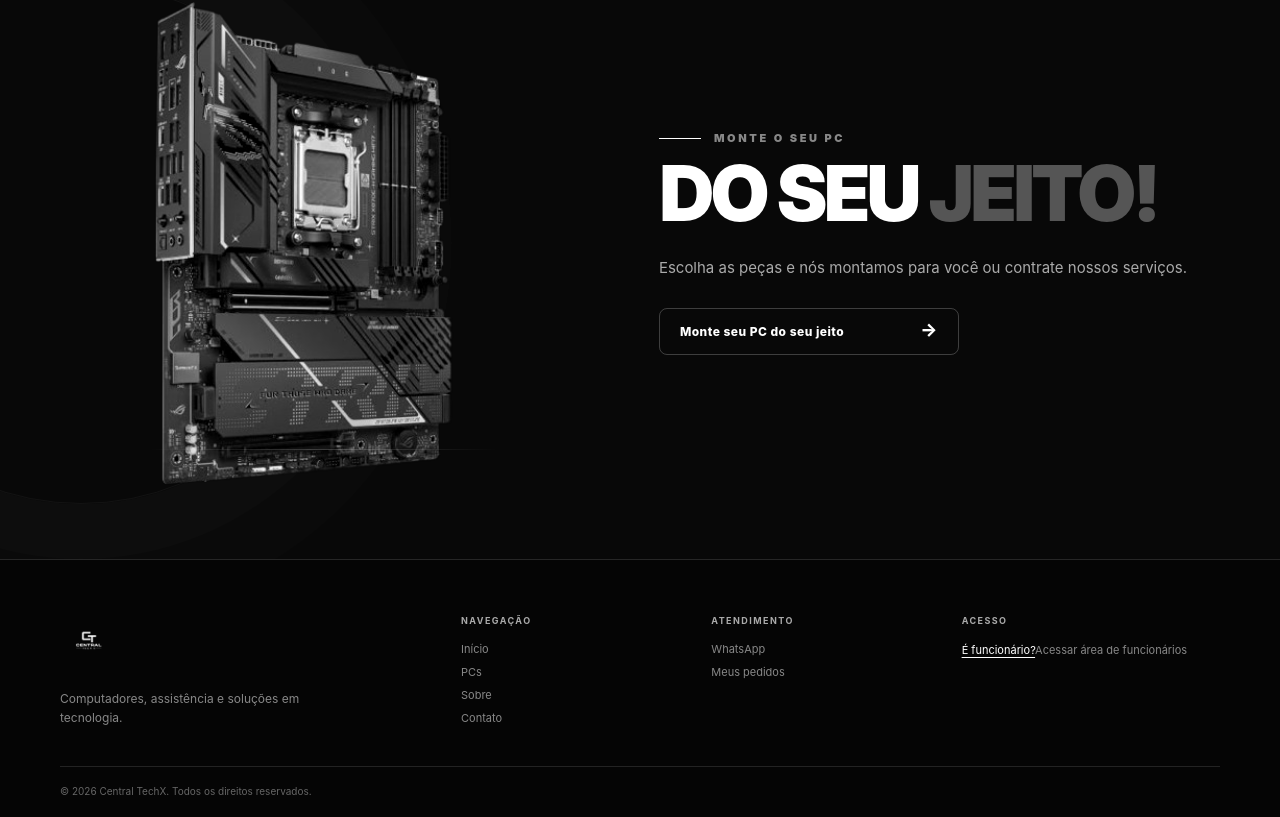
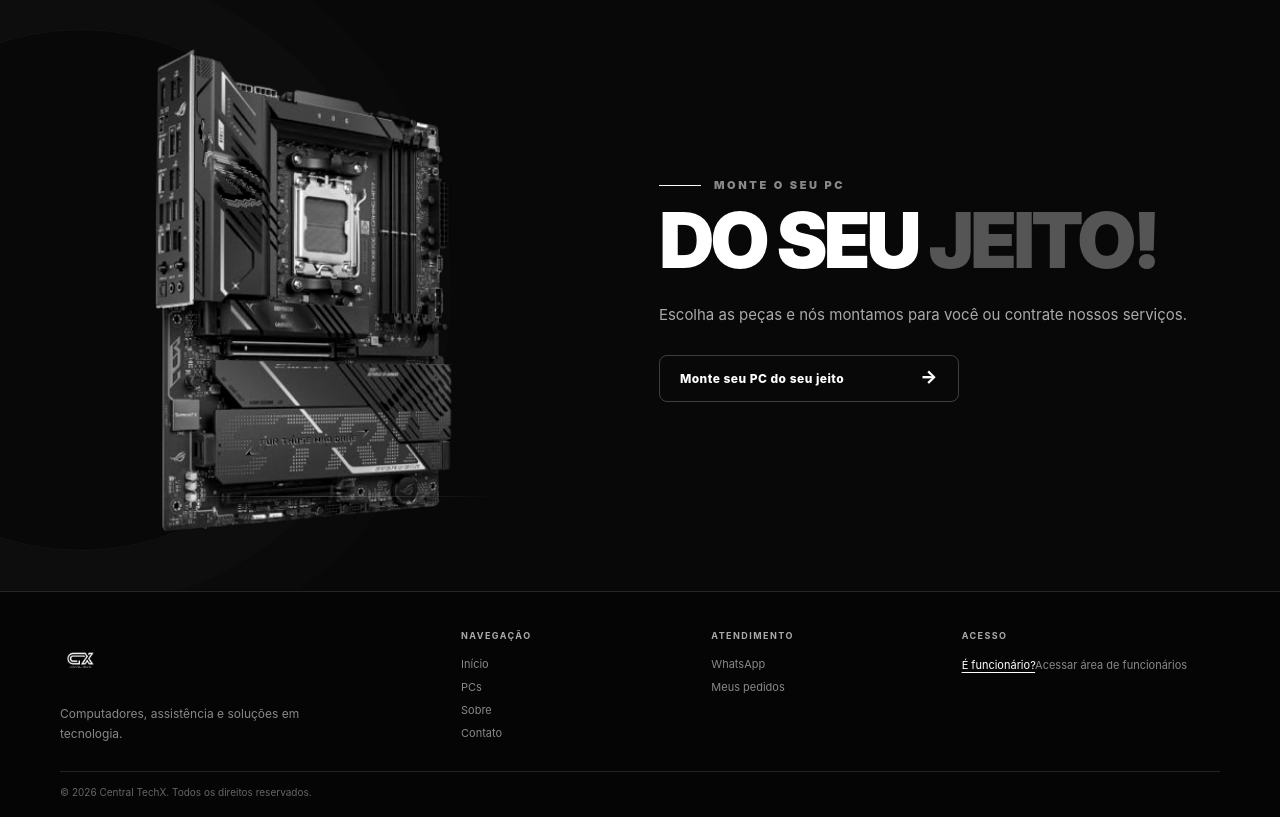
Before and after one commit to luizpaulovs-git/central-techx, a React (Vite) app: page / in a window 1280 px wide. Shown: the part 1960-2777 px from the top of the page. Built offline with nearby package versions, Linux system fonts and the light colour scheme.

Commit message:
atualizar a estrutura

```diff
--- a/package.json
+++ b/package.json
@@ -10,11 +10,15 @@
     "preview": "vite preview"
   },
   "dependencies": {
+    "@capacitor/android": "^8.5.3",
+    "@capacitor/core": "^8.5.3",
+    "@capacitor/ios": "^8.5.3",
     "@supabase/supabase-js": "^2.117.2",
     "react": "^19.2.8",
     "react-dom": "^19.2.8"
   },
   "devDependencies": {
+    "@capacitor/cli": "^8.5.3",
     "@types/node": "^24.13.3",
     "@types/react": "^19.2.17",
     "@types/react-dom": "^19.2.3",
--- a/src/App.css
+++ b/src/App.css
@@ -581,11 +581,14 @@ a { color: inherit; text-decoration: none; }
 /* ========================= CUSTOM BUILD ========================= */
 
 .custom-build {
-  max-width: var(--max);
-  margin: 20px auto 0;
-  padding: 65px clamp(25px, 5vw, 70px);
+  width: 100%;
+  max-width: none;
+  margin: 20px 0 0;
+  padding: 65px clamp(25px, 7vw, 110px);
+
   border-top: 1px solid var(--border);
   border-bottom: 1px solid var(--border);
+
   background: #080808;
 }
 
@@ -1939,3 +1942,28 @@ a { color: inherit; text-decoration: none; }
     font-size: 9px;
   }
 }
+/* =========================
+   AJUSTE DESKTOP — FOOTER
+   ========================= */
+
+@media (min-width: 801px) {
+
+  .custom-build {
+    min-height: 460px;
+    padding-top: 55px;
+    padding-bottom: 55px;
+  }
+
+  .footer {
+    padding-top: 38px;
+    padding-bottom: 16px;
+  }
+
+  .footer-main {
+    padding-bottom: 28px;
+  }
+
+  .footer-bottom {
+    padding-top: 14px;
+  }
+}
--- a/vite.config.ts
+++ b/vite.config.ts
@@ -1,7 +1,8 @@
+
 import { defineConfig } from "vite";
 import react from "@vitejs/plugin-react";
 
-export default defineConfig({
+export default defineConfig(({ mode }) => ({
   plugins: [react()],
-  base: "/central-techx/",
-});
+  base: mode === "app" ? "./" : "/central-techx/",
+}));
```
Also changed, not shown: capacitor.config.ts (added, +9 -0 lines), public/brand/logo-transparent.png.png, 75 other files (tests, documents, lock files or other folders).
